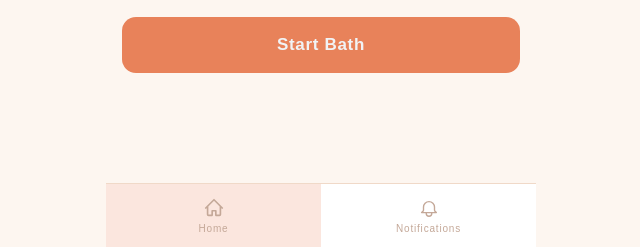
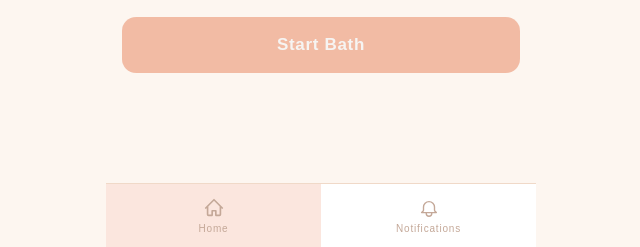
Before and after one commit to nerkl0/SIT210, a website with bundled scripts: page 11.1/client/index.html in a window 1280 px wide. Shown: the part 553-800 px from the top of the page, without its empty margins (319-959 px from the left). Built offline with nearby package versions, Linux system fonts and the light colour scheme; what mqtt would draw is missing.

Commit message:
start button to start as disabled to reflect disconnected state on load

```diff
--- a/11.1/client/index.html
+++ b/11.1/client/index.html
@@ -85,7 +85,7 @@
 
     <!-- START BUTTON -->
     <div class="start-wrap">
-      <button class="start-btn idle" id="start-btn">Start Bath</button>
+      <button class="start-btn idle" id="start-btn" disabled>Start Bath</button>
     </div>
 
   </div>
```
